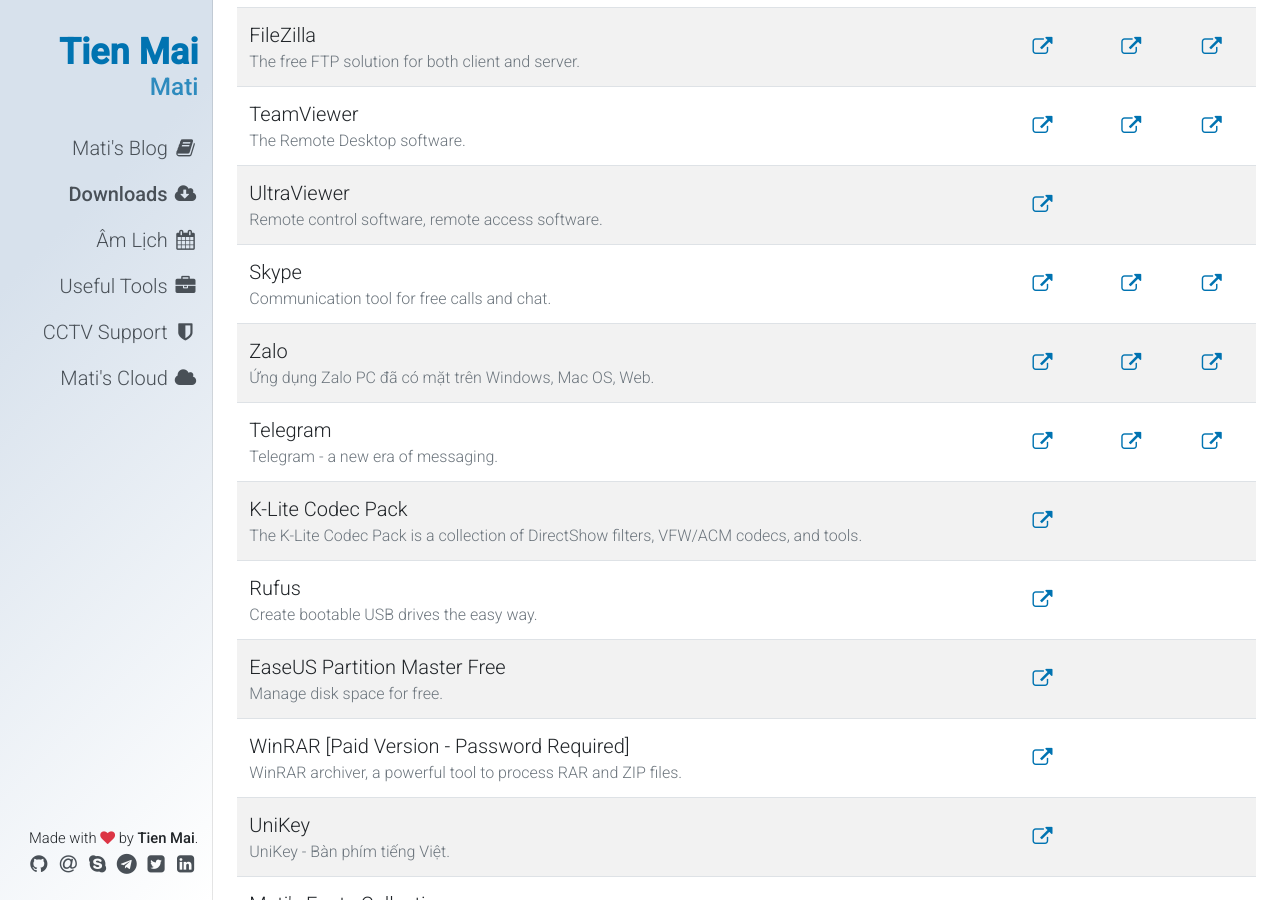
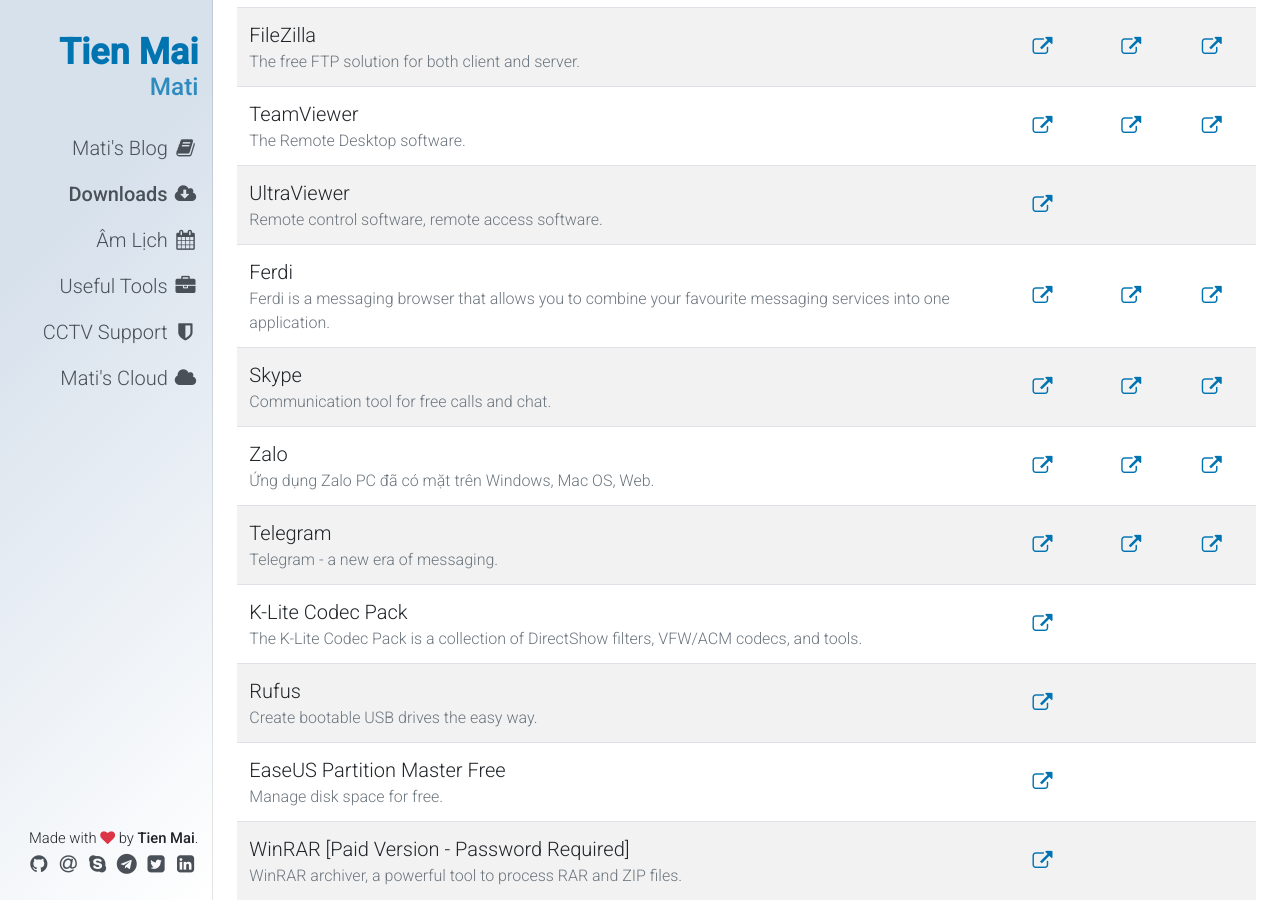
Before and after one commit to matidev/mati-vn, a Jekyll site: the page built from downloads.html, in a window 1280 px wide and 900 px high, scrolled down 1325 px. Built offline with Jekyll 4.4.1, drawn with Linux system fonts in a browser that asks for light colours; comment, search, counter and statistics services are not loaded.

Commit message:
Add Ferdi download links

```diff
--- a/_data/downloads.yml
+++ b/_data/downloads.yml
@@ -88,6 +88,12 @@
   linux:
   macos:
 
+- name: Ferdi
+  description: Ferdi is a messaging browser that allows you to combine your favourite messaging services into one application.
+  windows: https://getferdi.com/download/
+  linux: https://getferdi.com/download/
+  macos: https://getferdi.com/download/
+
 - name: Skype
   description: Communication tool for free calls and chat.
   windows: https://go.skype.com/windows.desktop.download
```
